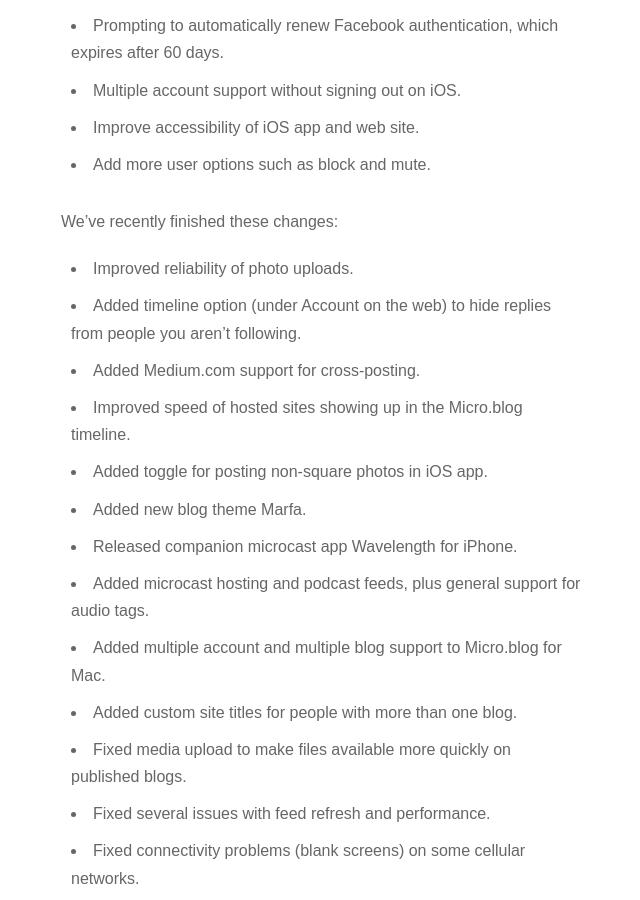
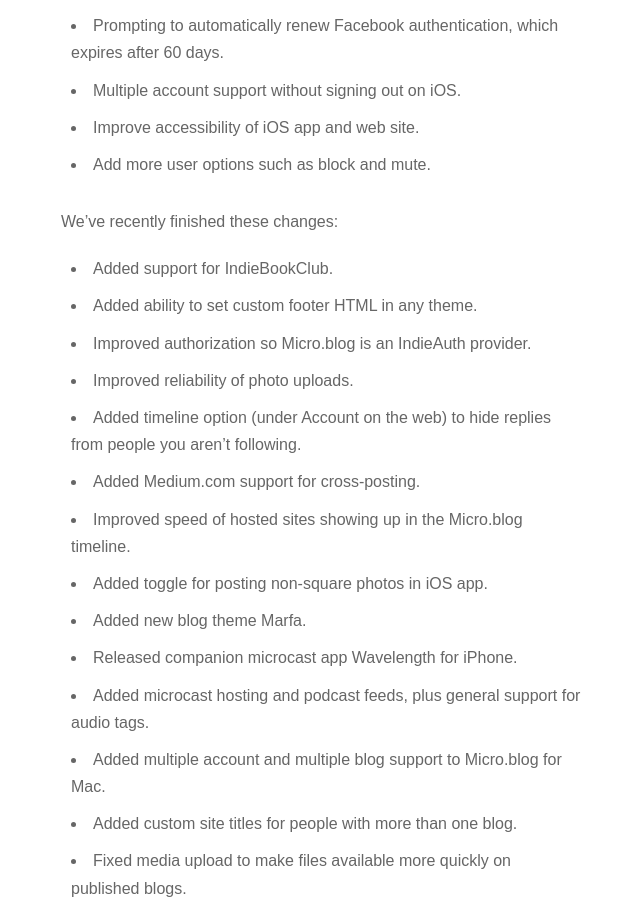
Before and after one commit to microdotblog/help.micro.blog, a Jekyll site: the page built from _posts/2017-05-02-whats-next.markdown, in a window 1280 px wide and 900 px high, scrolled down 469 px. Shown: the whole window, without its empty margins (319-959 px from the left). Built offline with Jekyll 4.4.1, drawn with Linux system fonts in a browser that asks for light colours; nearby versions of some CDN libraries.

Commit message:
Updated recent changes from IndieWeb Summit.

```diff
--- a/_posts/2017-05-02-whats-next.markdown
+++ b/_posts/2017-05-02-whats-next.markdown
@@ -18,6 +18,9 @@
 
 We've recently finished these changes:
 
+* Added support for IndieBookClub.
+* Added ability to set custom footer HTML in any theme.
+* Improved authorization so Micro.blog is an IndieAuth provider.
 * Improved reliability of photo uploads.
 * Added timeline option (under Account on the web) to hide replies from people you aren't following.
 * Added Medium.com support for cross-posting.
```
